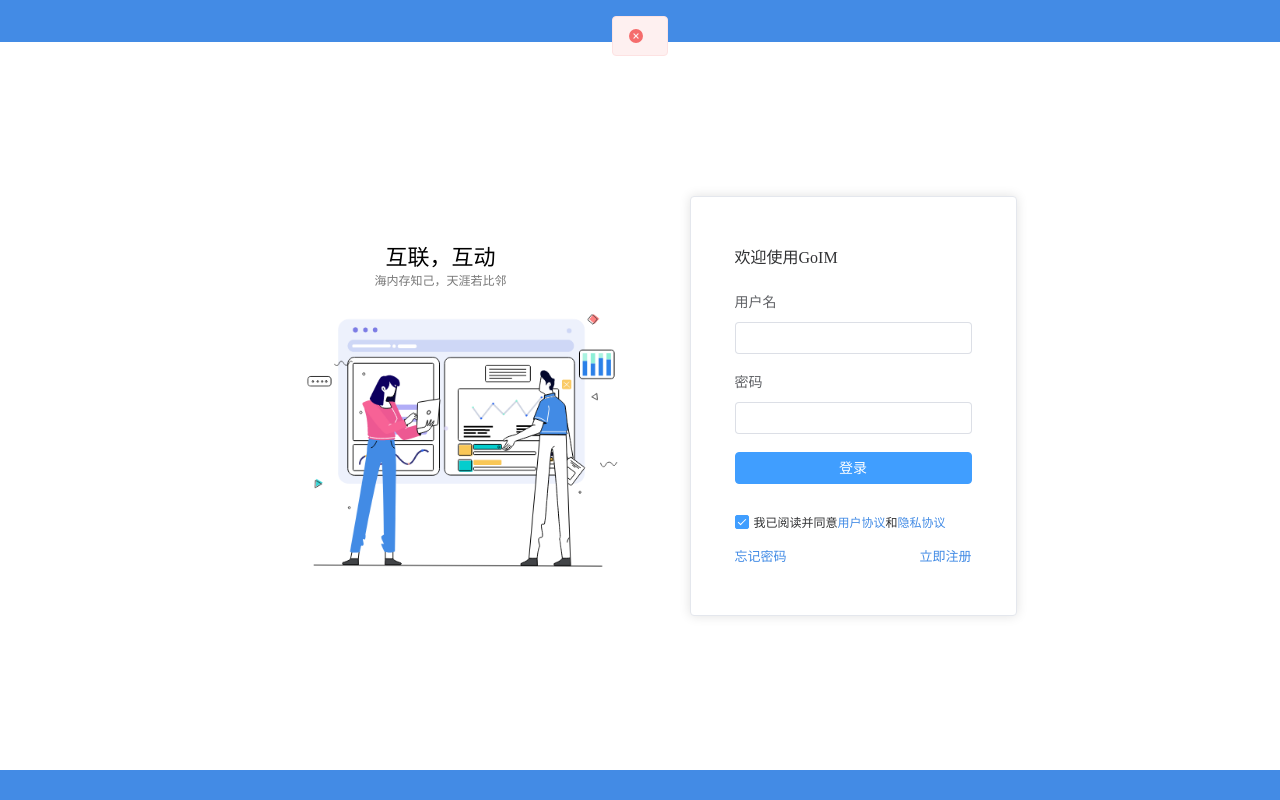
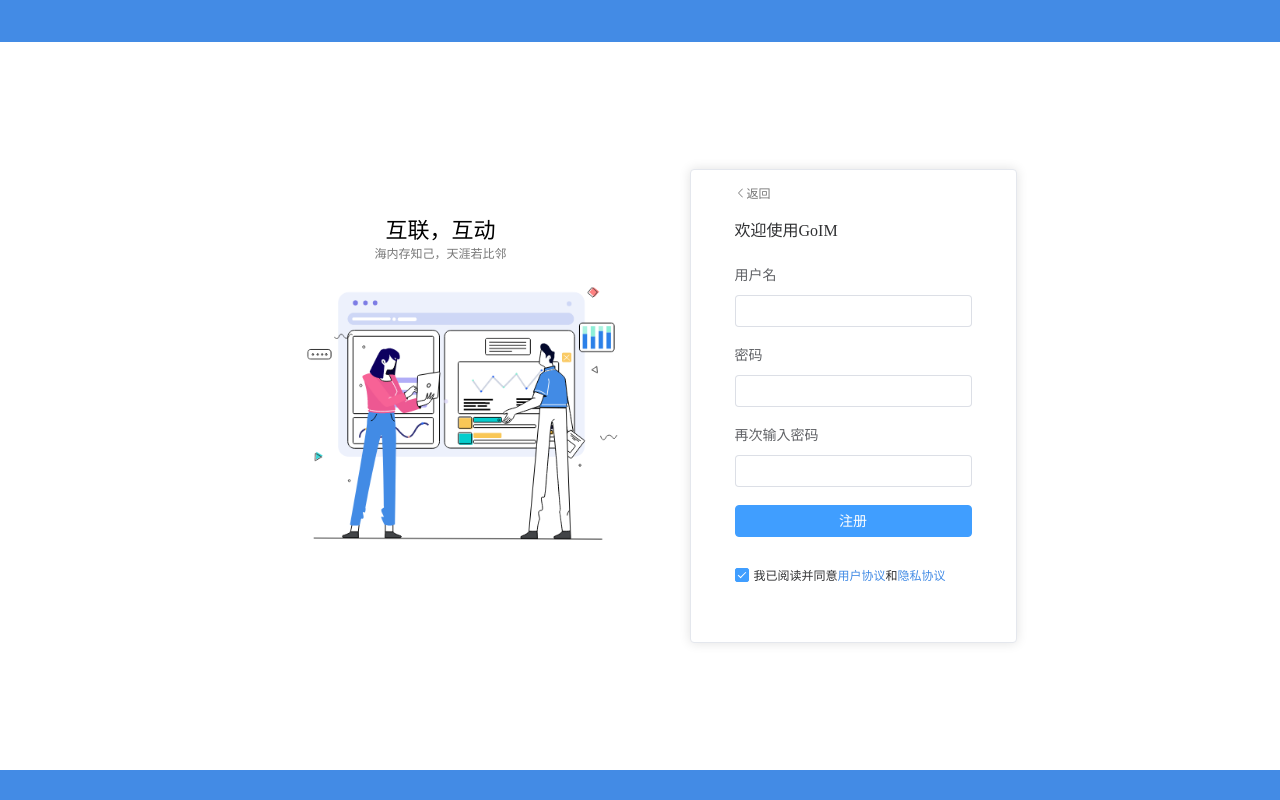
Before and after one commit to yuizhixiaocaiji/vue-IM-client, a Vue app: page /#/ in a window 1280 px wide. Both pictures are taken after a click on the element "立即注册". Built offline with nearby package versions, Linux system fonts and the light colour scheme.

Commit message:
自定义hook实现记录历史路由信息功能

```diff
--- /dev/null
+++ b/src/hooks/useHistoryTravel.ts
@@ -0,0 +1,136 @@
+import {
+  Ref,
+  watch,
+  ref,
+  UnwrapRef,
+  getCurrentInstance,
+  onUnmounted,
+  computed,
+  ComputedRef,
+} from "vue-demi";
+
+type OptionalUnwrapRef<T> = UnwrapRef<T> | undefined;
+
+type ReturnValue<T> = {
+  current: Ref<OptionalUnwrapRef<T>>;
+  go(step: number): void;
+  forward(): void;
+  back(): void;
+  forwardLength: ComputedRef<number>;
+  backLength: ComputedRef<number>;
+};
+
+type TravelState<T> = {
+  past: T[];
+  future: T[];
+};
+
+enum UpdateStateFrom {
+  GO,
+  USER,
+}
+
+function dumpIndex(step: number, arr: any[]) {
+  let index = step > 0 ? step - 1 : arr.length + step;
+  if (index >= arr.length) {
+    index = arr.length - 1;
+  }
+  if (index < 0) {
+    index = 0;
+  }
+  return index;
+}
+function split<T>(step: number, arr: T[]) {
+  const index = dumpIndex(step, arr);
+
+  return {
+    _before: arr.slice(0, index),
+    _after: arr.slice(index + 1),
+    _current: arr[index],
+  };
+}
+
+export function useHistoryTravel<T>(initialValue?: T): ReturnValue<T> {
+  const current = ref<T | undefined>(initialValue);
+  const _backLength = ref<number>(0);
+  const _forwardLength = ref<number>(0);
+  let updateFrom: UpdateStateFrom = UpdateStateFrom.USER;
+  const travelState: TravelState<OptionalUnwrapRef<T>> = {
+    past: [],
+    future: [],
+  };
+
+  function updatePast(oldState: OptionalUnwrapRef<T>[], fullUpdate = false) {
+    if (fullUpdate) {
+      travelState.past = oldState;
+    } else {
+      travelState.past = [...travelState.past, ...oldState];
+    }
+  }
+
+  function updateFuture(oldState: OptionalUnwrapRef<T>[], fullUpdate = false) {
+    if (fullUpdate) {
+      travelState.future = oldState;
+    } else {
+      travelState.future = [...oldState, ...travelState.future];
+    }
+  }
+
+  function updateLength() {
+    _backLength.value = travelState.past.length;
+    _forwardLength.value = travelState.future.length;
+  }
+
+  function _back(step = -1) {
+    if (travelState.past.length <= 0) return;
+    const { _after, _current, _before } = split(step, travelState.past);
+    updatePast(_before, true);
+    updateFuture([..._after, current.value]);
+    current.value = _current;
+  }
+
+  function _forward(step = 1) {
+    if (travelState.future.length <= 0) return;
+    const { _after, _current, _before } = split(step, travelState.future);
+    updatePast([current.value, ..._before]);
+    updateFuture(_after, true);
+    current.value = _current;
+  }
+
+  function go(step = 0) {
+    if (step === 0) {
+      return;
+    }
+    updateFrom = UpdateStateFrom.GO;
+    if (step > 0) {
+      return _forward(step);
+    }
+    return _back(step);
+  }
+
+  const stop = watch(
+    current,
+    (_, oldState) => {
+      if (updateFrom === UpdateStateFrom.USER) {
+        updatePast([oldState]);
+      } else {
+        updateFrom = UpdateStateFrom.USER;
+      }
+      updateLength();
+    },
+    { flush: "sync" }
+  );
+
+  if (getCurrentInstance()) {
+    onUnmounted(() => stop());
+  }
+
+  return {
+    current,
+    go,
+    forward: () => go(1),
+    back: () => go(-1),
+    backLength: computed(() => _backLength.value),
+    forwardLength: computed(() => _forwardLength.value),
+  };
+}
--- a/src/pages/login/Login.vue
+++ b/src/pages/login/Login.vue
@@ -8,7 +8,7 @@
           <span class="sub_title">海内存知己，天涯若比邻</span>
           <img :src="login_bg" alt="" />
         </div>
-        <LoginFrom :finish="finish" :type="lastType"></LoginFrom>
+        <LoginFrom :type="current" @finish="finish" @back="back"></LoginFrom>
       </div>
     </div>
     <div class="login_bottom"></div>
@@ -18,24 +18,32 @@
 <script setup lang="ts">
 import login_bg from "@/assets/images/login_bg.png";
 import LoginFrom from "./components/LoginFrom.vue";
-import { ref, watchEffect } from "vue";
+import { ref } from "vue";
 import { FormField, Itype } from "../../type/global";
 import { getUserParams } from "../../services";
 import { useStore } from "vuex";
 import { SET_USER_INFO } from "@/store/modules/login";
 import { useRouter } from "vue-router";
 import { ElMessage } from "element-plus";
+import { useHistoryTravel } from "@/hooks/useHistoryTravel";
 
 const store = useStore();
 
 const router = useRouter();
 
+const { current, back } = useHistoryTravel<Itype>("login");
+
 const finish = async (values?: FormField | string) => {
   try {
-    if (type.value === "login") {
-      const data = await getUserParams(values);
-      store.dispatch(SET_USER_INFO, data);
-      router.push("/home");
+    if (current.value === "login") {
+      if (!values) return;
+      if (values === "register" || values === "modifySend") {
+        toggle(values);
+      } else {
+        const data = await getUserParams(values);
+        store.dispatch(SET_USER_INFO, data);
+        router.push("/home");
+      }
     }
   } catch (e: any) {
     ElMessage.error(e);
@@ -43,10 +51,11 @@ const finish = async (values?: FormField | string) => {
 };
 
 const type = ref<Itype>("login");
-const lastType = ref(type.value);
-watchEffect(() => {
-  lastType.value = type.value;
-});
+
+function toggle(toggleType: Itype) {
+  type.value = toggleType;
+  current.value = toggleType;
+}
 </script>
 
 <style lang="less" scoped></style>
--- a/src/pages/login/components/LoginFrom.vue
+++ b/src/pages/login/components/LoginFrom.vue
@@ -4,7 +4,7 @@
     class="login_from"
     :body-style="{ padding: '47px 44px' }"
   >
-    <div v-if="backSts" class="back-button">
+    <div v-if="backSts" class="back-button" @click="$emit('back')">
       <el-icon><ArrowLeft /></el-icon>
       <span>返回</span>
     </div>
@@ -27,6 +27,13 @@
           <el-input
             type="password"
             v-model="formLabelAlign.password"
+            show-password
+          />
+        </el-form-item>
+        <el-form-item label="再次输入密码" v-if="type === 'register'">
+          <el-input
+            type="password"
+            v-model="formLabelAlign.checkPass"
             show-password
           />
         </el-form-item>
@@ -59,7 +66,7 @@
       </div>
       <div v-if="type === 'login'" class="access_bottom">
         <span>忘记密码</span>
-        <span @click="finish('register')">立即注册</span>
+        <span @click="$emit('finish', 'register')">立即注册</span>
       </div>
     </div>
   </el-card>
@@ -70,36 +77,31 @@ import { useToggle } from "@vueuse/core";
 import { reactive, ref, watchEffect } from "vue";
 import { FormField, Itype } from "../../../type/global";
 
-type IProps = {
-  finish: (values?: FormField | string) => void;
-  type: Itype | undefined;
-};
-
-const props = defineProps<IProps>();
-
-const { type, finish } = props;
+const props = defineProps(["type"]);
+const emit = defineEmits(["finish", "back"]);
 
 const [btmSts, setBtm] = useToggle();
 const [backSts, setBack] = useToggle();
 
 const checkSts = ref<boolean>(true);
 
-const formLabelAlign = reactive({
+const formLabelAlign = reactive<FormField>({
   name: "",
   password: "",
+  checkPass: "",
 });
 
 watchEffect(() => {
   const btmShow = ["login", "register"];
   const backShow = ["register", "vericode", "modifySend", "modifycode"];
-  setBtm(btmShow.includes(type!));
-  setBack(backShow.includes(type!));
+  setBtm(btmShow.includes(props.type!));
+  setBack(backShow.includes(props.type!));
 });
 
 function onSubmit(type?: Itype) {
   if (!checkSts) return;
   if (type === "login") {
-    finish(formLabelAlign);
+    emit("finish", formLabelAlign);
   }
 }
 </script>
--- a/src/type/global.d.ts
+++ b/src/type/global.d.ts
@@ -12,4 +12,5 @@ export type Itype =
 export type FormField = {
   name: string;
   password?: string;
+  checkPass?: string;
 };
```
Also changed, not shown: src/pages/home/NotFund.vue (added, +7 -0 lines).
